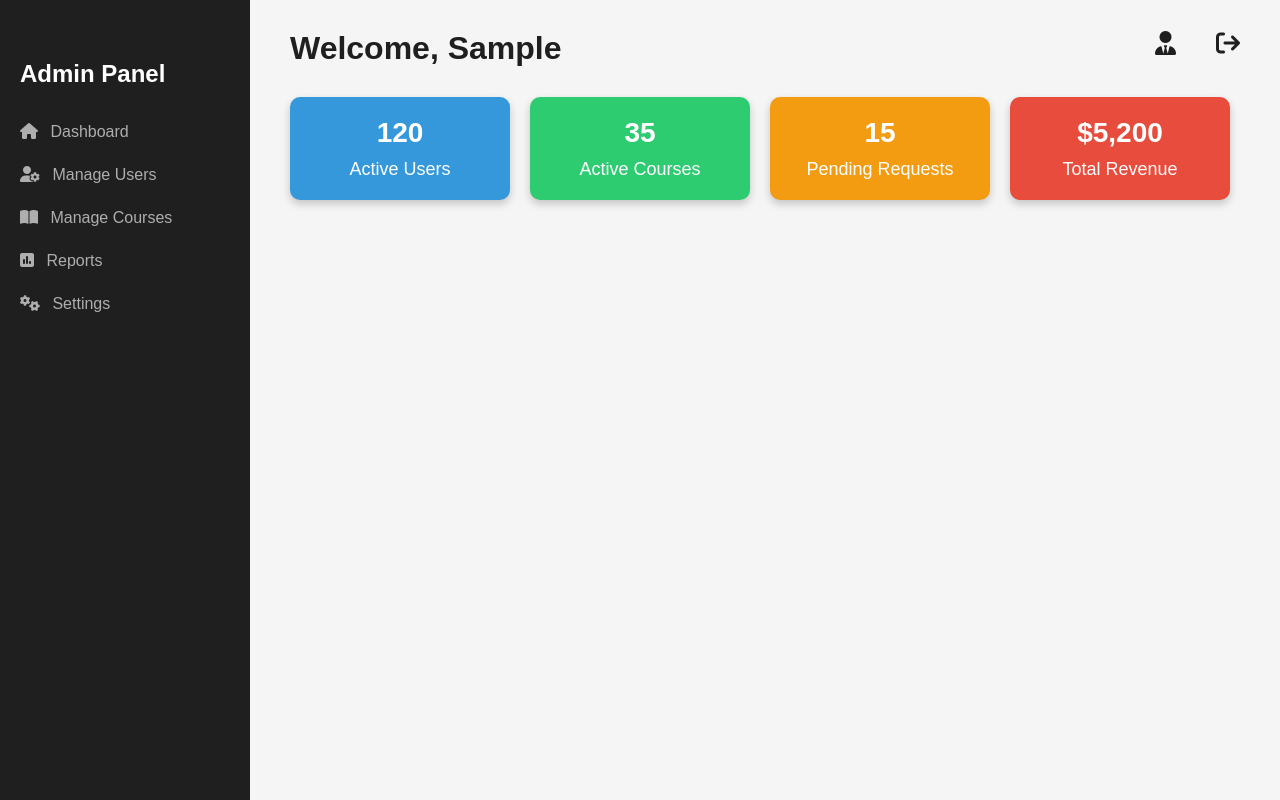
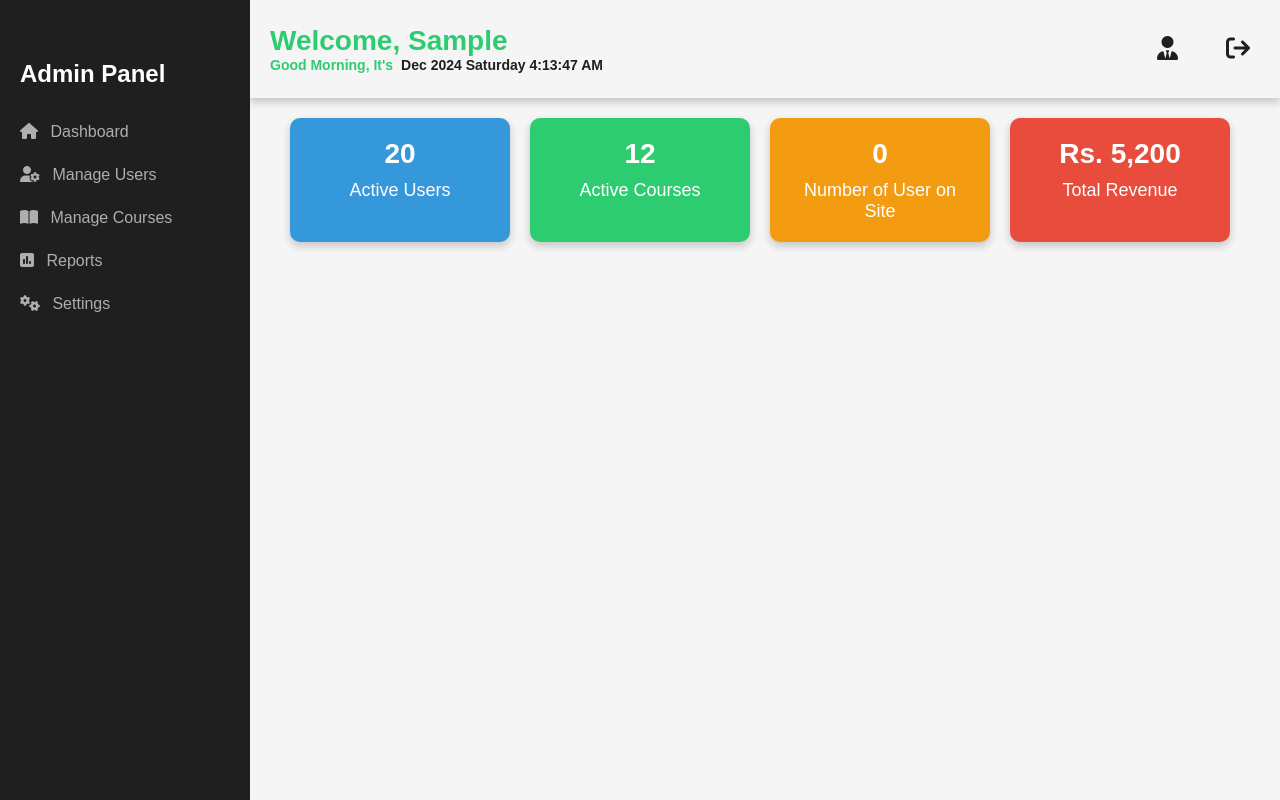
Before and after one commit to hereisGits/G-Xpert, a PHP site: page /Admin_Dashboard.php in a window 1280 px wide. Run offline with PHP 8.4, Linux system fonts and the light colour scheme; the visitor is signed in with stand-in values (Sample User, id 1); data that the repository does not hold is empty.

Commit message:
Initial changes

```diff
--- a/Admin/Admin-style.css
+++ b/Admin/Admin-style.css
@@ -67,23 +67,46 @@
         display: block;
     }
 
-    .head{
-        display: flex;
-       padding: auto 10px;
-       justify-content: space-between;
+
+    .content {
+        margin-left: 250px;
     }
 
+    .content h1 {
+        text-align: left;
+        font-size: 28px;
+    }
+    .greet-div{
+        position: relative;
+        display: flex;
+        gap: 8px;
+    }
+    .content .dateTime{
+        text-align: left;
+        font-size: 14px;
+    }
+
+    .head{
+        padding: 25px 20px;
+        align-items: center;
+        display: flex;
+        padding: auto 10px;
+        box-shadow:  0 4px 8px rgba(0, 0, 0, 0.2);
+        justify-content: space-between;
+    }
 
     .account{
         display: flex;
         font-size: 1.5rem;
-        gap: 2.5rem;
+        position: sticky;
+        gap: 3rem;
+        padding: 0 10px;
     }
 
     #logout, a{
         color: #1f1f1f;
         cursor: pointer;
-        transition: color 0.4s ease-in;
+        transition: color 0.3s ease-in-out;
     }
 
     #logout a:hover{
@@ -93,23 +116,49 @@
     #admin-acc, a{
         color: #1f1f1f;
         cursor: pointer;
-        transition: color 0.4s ease-in;
+        transition: color 0.4s ease-in-out;
     }
     #admin-acc a:hover, #admin-acc a:focus{
         color: #3498db;
     }
-    .content {
-        margin-left: 250px;
-        padding: 40px;
-        padding-top: 30px;
-    }
 
-    .content h1 {
-        font-size: 32px;
-        margin-bottom: 30px;
-    }
+    #admin-acc, #logout {
+        position: relative;
+      }
+      .tooltip {
+        visibility: hidden;
+        position: absolute;
+        top: 100%;
+        left: 50%;
+        transform: translateX(-50%);
+        font-size: 14px;
+        font-weight: bold;
+        white-space: nowrap;
+        z-index: 1;
+        opacity: 0;
+        transition: opacity 0.4s ease-in;
+      }
+
+    #admin-acc:hover .tooltip,
+    #logout:hover .tooltip {
+        visibility: visible;
+        opacity: 1;
+     }
+
+    #admin-acc:hover  .profile {
+        color: #3498db;
+        cursor: default;
+     }
+
+    #logout:hover  .logout {
+        color: lightcoral;
+        cursor: default;
+     }
+
+
 
     .row {
+        padding:  20px 40px;
         display: flex;
         gap: 20px;
         flex-wrap: wrap;
--- /dev/null
+++ b/Admin/Admin.js
@@ -0,0 +1,65 @@
+
+ const dateTimeElement = document.getElementById("dateTime");
+ const animatedText = document.getElementById("greet");
+
+  colors = [ "#3498db", "#2ecc71",  "#f39c12", "#e74c3c",];
+  let currentColorIndex = 0;
+
+  function putcolorOnGreet(){
+    animatedText.style.color = colors[currentColorIndex];
+    currentColorIndex = (currentColorIndex + 1) % colors.length;
+
+    setTimeout(putcolorOnGreet, 5000);
+  }
+
+
+  function updateDateTime() {
+    const now = new Date();
+    const options = { weekday: 'long', month: 'short', year: 'numeric' };
+    const formattedDateTime = now.toLocaleString('en-us', options) + " " + now.toLocaleTimeString();
+    dateTimeElement.textContent = formattedDateTime;
+  }
+
+  function greeting(){
+    const now = new Date();
+      if(now.getHours() < 12){
+        document.getElementById('greeting').textContent = "Good Morning," + " " + "It's";
+        document.getElementById('greeting').style.color = "#2ecc71";
+      }else if(now.getHours() < 18){
+        document.getElementById('greeting').textContent = "Good Afternoon, " + " " + "It's";
+        document.getElementById('greeting').style.color = "#0701B8";
+      }else{
+          document.getElementById('greeting').textContent = "Good Evening, " + " " + "It's";
+          document.getElementById('greeting').style.color = "#EA8E02";
+      }
+  }
+
+  putcolorOnGreet();
+  greeting();
+  updateDateTime();
+  setInterval(updateDateTime, 1000);
+
+
+  // for manage user
+
+// function redirectToManageUser(){
+//   window.location.href = "Manage users/manage_user.php";
+// }
+
+function loadContent(url, targetElementId) {
+  let xhttps = new XMLHttpRequest();
+
+  xhttps.onreadystatechange = () => {
+      if (xhttps.readyState == 4 && xhttps.status == 200) {
+          document.getElementById(targetElementId).innerHTML = xhttps.responseText;
+      }
+  };
+
+  xhttps.open('POST', url, true);
+  xhttps.send();
+}
+
+
+document.getElementById('manageUser').addEventListener('click', () => {
+  loadContent('Manage users/manage_user.php', 'content');
+});
--- a/Admin/Admin_Dashboard.php
+++ b/Admin/Admin_Dashboard.php
@@ -2,7 +2,7 @@
 session_start();
 
 if (!isset($_SESSION['admin_id']) && !isset($_COOKIE['admin_cookie'])) {
-    header('Location: ./Authorize/login/Admin_login.php  ');
+    header('Location: ./Authorize/login/Admin_login.php');
     exit;
 }
 
@@ -25,7 +25,28 @@ if (!isset($_SESSION['admin_id']) && isset($_COOKIE['admin_cookie'])) {
     $stmt->close();
     $connection->close();
 }
+
+if (isset($_SESSION['admin_id'])) {
+    $conn = new mysqli('localhost', 'root', '', 'user_database');
+    if ($conn->connect_error) {
+        die('Database connection error: ' . $conn->connect_error);
+    }
+
+    $query = "SELECT user_id FROM user_table";
+    $result = $conn->query($query);
+
+    $total_users = 0;
+    if ($result && $result->num_rows > 0) {
+        while ($row = $result->fetch_assoc()) {
+            $total_users++;
+        }
+    }
+    $_SESSION['total_users'] = $total_users;
+
+    $conn->close();
+}
 ?>
+
 <!DOCTYPE html>
 <html lang="en">
 <head>
@@ -39,7 +60,7 @@ if (!isset($_SESSION['admin_id']) && isset($_COOKIE['admin_cookie'])) {
     <div class="sidebar">
         <h2>Admin Panel</h2>
             <div class="section"><i class="fa-solid fa-house"></i> Dashboard</div>
-        <div class="section"><i class="fa-solid fa-user-gear"></i> Manage Users</div>
+            <div class="section" id="manageUser" onclick="loadPage('manage_user.php');"><i class="fa-solid fa-user-gear"></i> Manage Users</div>
             <div class="section"><i class="fa-solid fa-book-open"></i> Manage Courses</div>
             <div class="section"><i class="fa-solid fa-square-poll-vertical"></i> Reports</div>
             <div class="section"><i class="fa-solid fa-gears"></i> Settings</div>
@@ -47,31 +68,49 @@ if (!isset($_SESSION['admin_id']) && isset($_COOKIE['admin_cookie'])) {
 
     <div class="content">
         <div class="head">
-            <h1>Welcome, <?php echo ucfirst($_SESSION['username']); ?></h1>
+            <h1><span id="greet">Welcome, <?php echo ucfirst($_SESSION['username']); ?></span>
+                <div class="greet-div">
+                    <div id="greeting" class="dateTime"></div>
+                    <div id="dateTime" class="dateTime"></div>
+                </div></h1>
+
+
             <div class="account">
-                <div id="admin-acc"><a href=""><i class="fa-solid fa-user-tie"></i></a></div>
-                <div id="logout"><a href="Authorize/logout/logout.php"><i class="fa-solid fa-arrow-right-from-bracket"></i></a></div>
+                <div id="admin-acc">
+                    <a href=""><i class="fa-solid fa-user-tie"></i></a>
+                    <span class="tooltip profile">Profile</span>
+                </div>
+                <div id="logout">
+                    <a href="Authorize/logout/logout.php"><i class="fa-solid fa-arrow-right-from-bracket"></i></a>
+                    <span class="tooltip logout">Logout</span>
                 </div>
                 </div>
+        </div>
+
+    <div class="content-placeholder">
             <div class="row">
                 <div class="stat-card bg-primary">
-                <h2>120</h2>
+                    <h2>20</h2>
                     <p>Active Users</p>
                 </div>
                 <div class="stat-card bg-success">
-                <h2>35</h2>
+                    <h2>12</h2>
                     <p>Active Courses</p>
                 </div>
                 <div class="stat-card bg-warning">
-                <h2>15</h2>
-                <p>Pending Requests</p>
+                    <h2><?php echo $_SESSION['total_users']; ?></h2>
+                    <p>Number of User on Site</p>
                 </div>
                 <div class="stat-card bg-danger">
-                <h2>$5,200</h2>
+                    <h2>Rs. 5,200</h2>
                     <p>Total Revenue</p>
                 </div>
             </div>
         </div>
+    </div>
+
+
+    <div id="content"></div>
 
     <script src="Admin.js"></script>
 </body>
--- a/Admin/Manage users/manage_user.php
+++ b/Admin/Manage users/manage_user.php
@@ -3,11 +3,12 @@
 <head>
     <meta charset="UTF-8">
     <meta name="viewport" content="width=device-width, initial-scale=1.0">
-    <title>Document</title>
-    <link rel="stylesheet" href="style.css">
+    <title>Manage users</title>
+    <link rel="stylesheet" href="mu_style.css">
     <link rel="stylesheet" href="https://cdnjs.cloudflare.com/ajax/libs/font-awesome/6.7.1/css/all.min.css" integrity="sha512-5Hs3dF2AEPkpNAR7UiOHba+lRSJNeM2ECkwxUIxC1Q/FLycGTbNapWXB4tP889k5T5Ju8fs4b1P5z/iB4nMfSQ==" crossorigin="anonymous" referrerpolicy="no-referrer" />
 </head>
 <body>
+    <div class="user_content">
         <div class="title">
             <h1>Manage Users</h1>
             <p>Perform operation such as view, modify, suspend & delete</p>
@@ -71,5 +72,6 @@
                 }
             $connection->close();
         ?>
+    </div>
 </body>
 </html>
```
Also changed, not shown: Admin/Manage users/mu_style.css (renamed from Admin/Manage users/style.css). Lines whose indentation alone changed are shown as unchanged.
